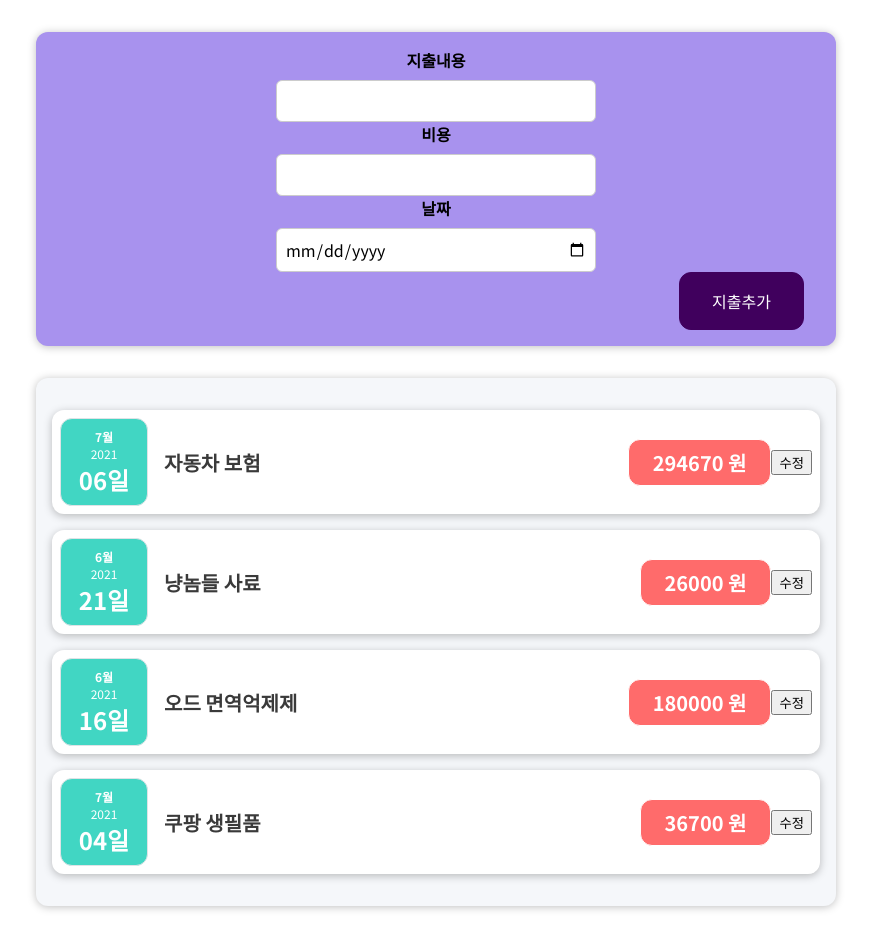
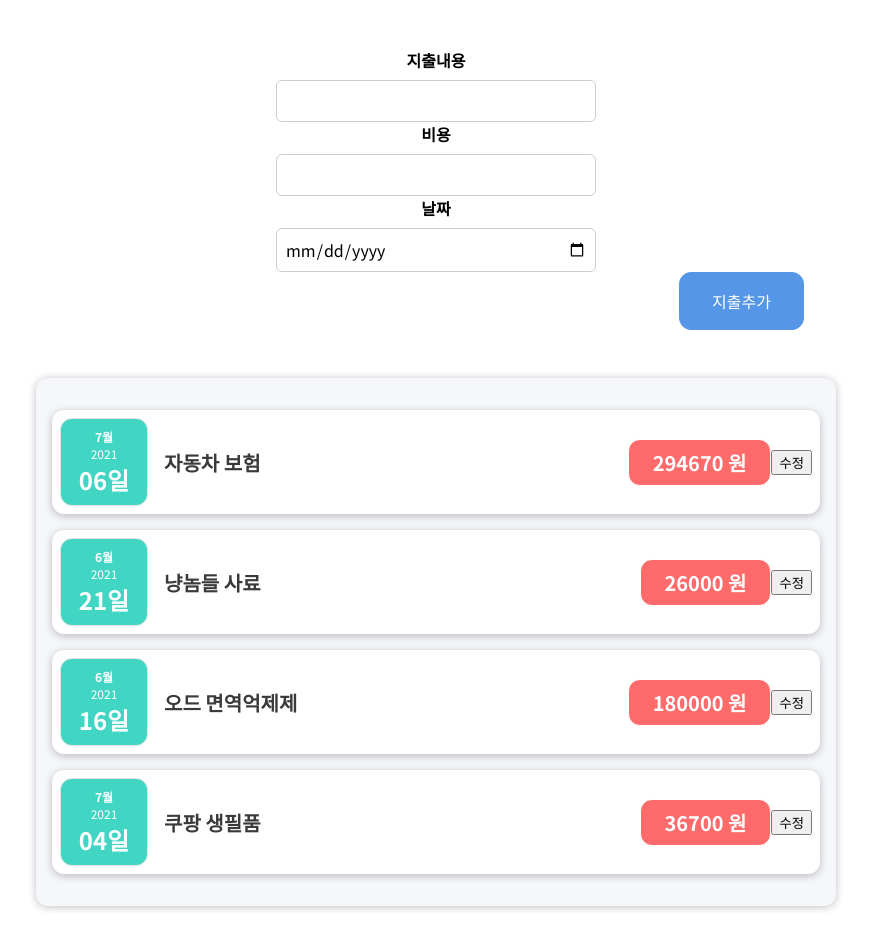
Before and after one commit to glenn-a810/Study, a React (Create React App) app in the folder expense-tracker/: page / in a window 1280 px wide. Shown: the whole page, without its empty margins (204-1075 px from the left). Built offline with nearby package versions, Linux system fonts and the light colour scheme.

Commit message:
css 컬러 수정

```diff
--- a/expense-tracker/src/components/Form/ExpenseForm.css
+++ b/expense-tracker/src/components/Form/ExpenseForm.css
@@ -4,12 +4,14 @@
     gap: 1rem;
     margin-bottom: 1rem;
     text-align: left;
+    /* background-color: #ff0000 */
 }
 
 .new-expense__control label {
     font-weight: bold;
     margin-bottom: 0.5rem;
     display: block;
+    /* background-color: #ff0000 */
 }
 
 .new-expense__control input {
@@ -19,8 +21,10 @@
     border: 1px solid #ccc;
     width: 20rem;
     max-width: 100%;
+    /* background-color: #ff0000 */
 }
 
 .new-expense__actions {
     text-align: right;
+    /* background-color: #ff0000 */
 }
--- a/expense-tracker/src/components/Form/NewExpense.css
+++ b/expense-tracker/src/components/Form/NewExpense.css
@@ -1,20 +1,20 @@
 .new-expense {
-    background-color: #a892ee;
+    /* background-color: #a892ee; */
     padding: 1rem;
     margin: 2rem auto;
     width: 50rem;
     max-width: 95%;
-    border-radius: 12px;
+    /* border-radius: 12px; */
     text-align: center;
-    box-shadow: 0 1px 8px rgba(0, 0, 0, 0.25);
+    /* box-shadow: 0 1px 8px rgba(0, 0, 0, 0.25); */
 }
 
 .new-expense button {
     font: inherit;
     cursor: pointer;
     padding: 1rem 2rem;
-    border: 1px solid #40005d;
-    background-color: #40005d;
+    border: 1px solid #5596e6;
+    background-color: #5596e6;
     color: white;
     border-radius: 12px;
     margin-right: 1rem;
@@ -22,8 +22,8 @@
 
 .new-expense button:hover,
 .new-expense button:active {
-    background-color: #510674;
-    border-color: #510674;
+    background-color: #3d70b2;
+    border-color: #3d70b2;
 }
 
 .new-expense button.alternative {
```
